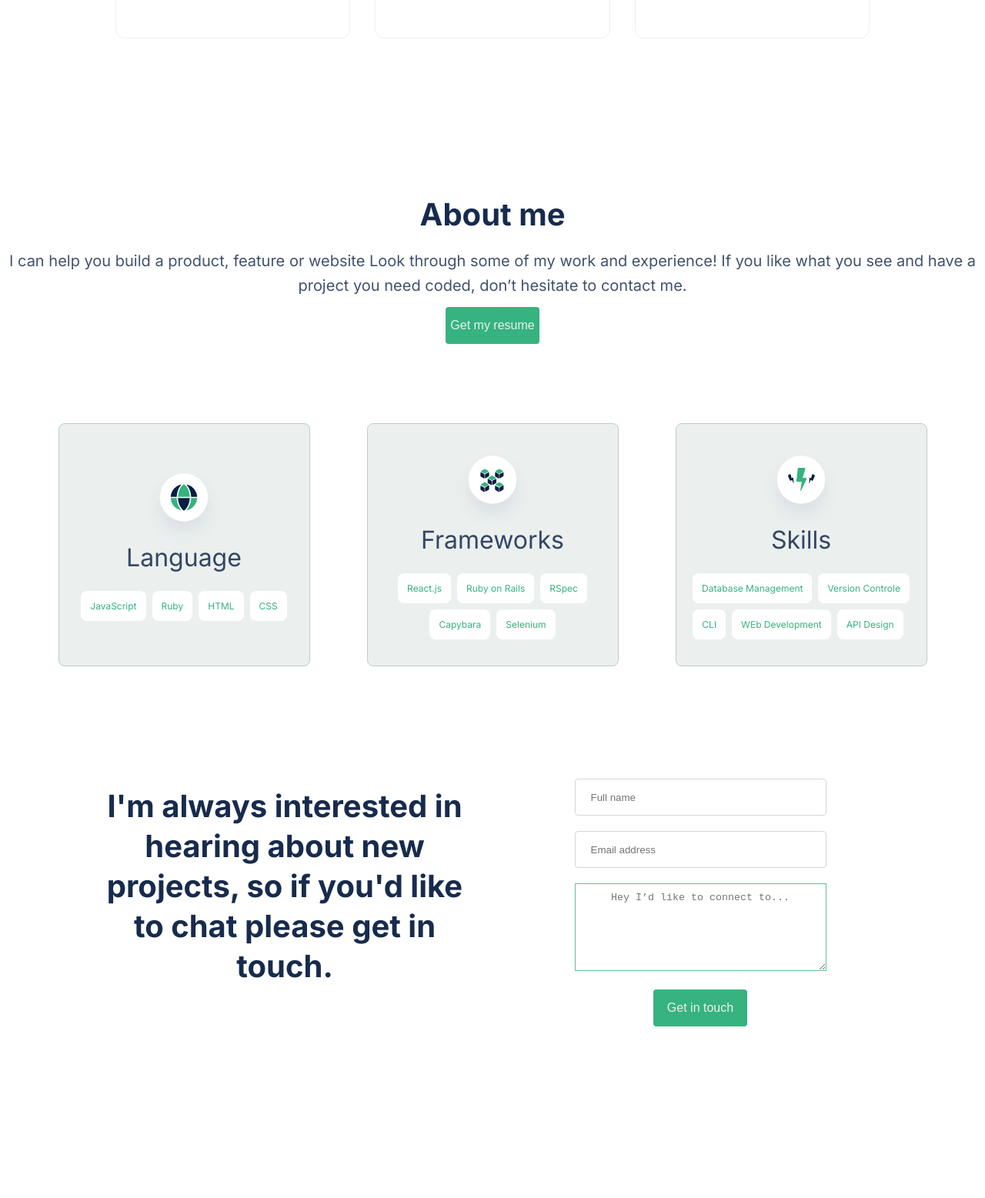
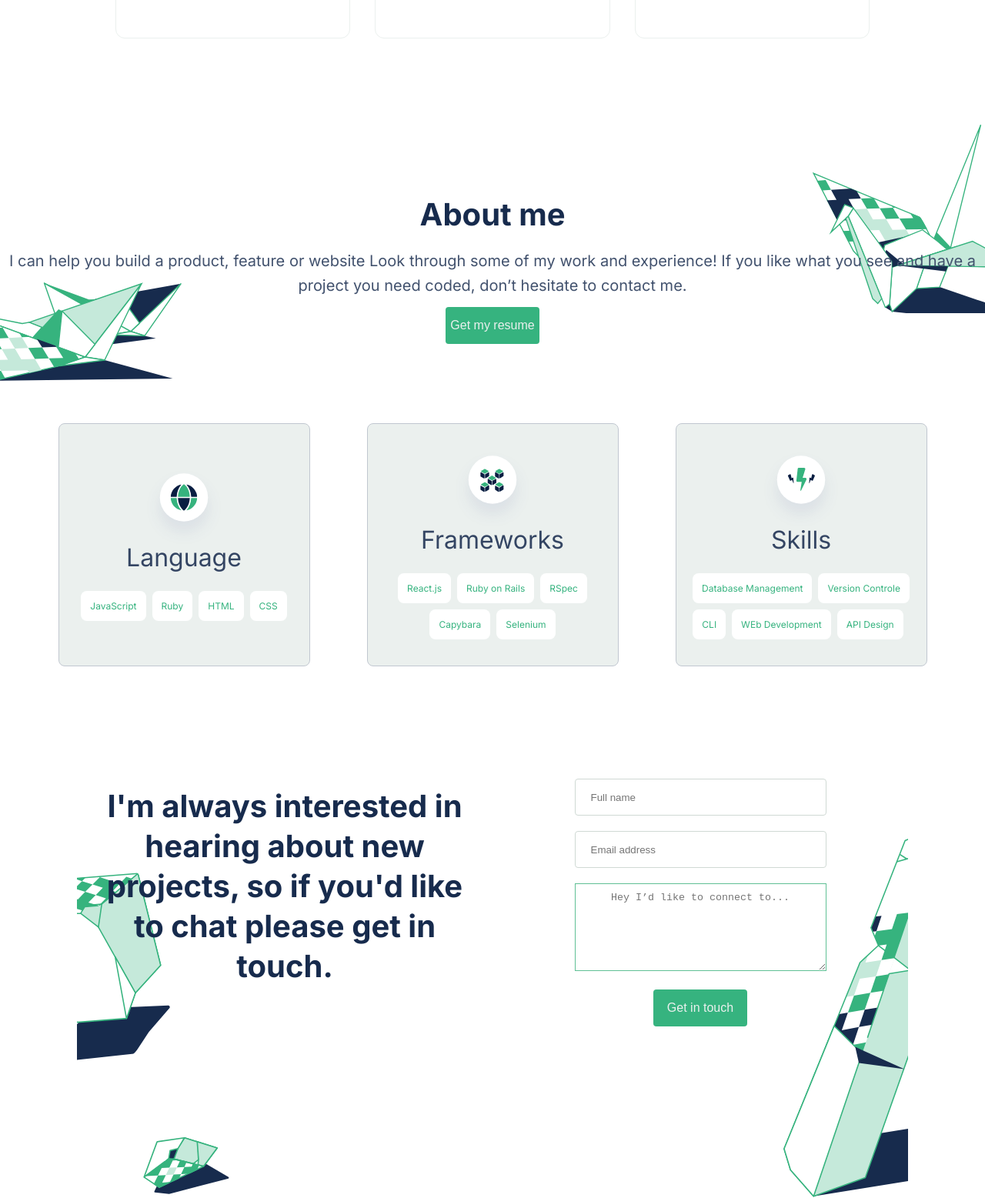
Before and after one commit to axcell-0/portfolio-setup, a website: page index.html in a window 1280 px wide. Shown: the part 2310-3867 px from the top of the page at 77% size. Drawn offline with Linux system fonts and the light colour scheme; the site is published under a folder, as on GitHub Pages, so addresses that start at the root find nothing.

Commit message:
Modified css

```diff
--- a/assets/styles/app.css
+++ b/assets/styles/app.css
@@ -631,7 +631,7 @@ textarea {
     display: flex;
     flex-direction: column;
     align-items: center;
-    background-image: url("/assets/icons/plane-d.svg"), url("/assets/icons/square-d.svg");
+    background-image: url("../icons/plane-d.svg"), url("../icons/square-d.svg");
     background-position: left bottom, right;
     background-repeat: no-repeat, no-repeat;
     padding-top: 10rem;
@@ -704,7 +704,7 @@ textarea {
   .form {
     display: grid;
     grid-template-columns: repeat(2, 1fr);
-    background-image: url("/assets/icons/frame-end.svg"), url("/assets/icons/illustration-2.svg"), url("/assets/icons/contact-illustration.svg");
+    background-image: url("../icons/frame-end.svg"), url("../icons/illustration-2.svg"), url("../icons/contact-illustration.svg");
     background-position: left, left 70px bottom, right bottom;
     background-repeat: no-repeat, no-repeat, no-repeat;
     margin-left: 100px;
```
